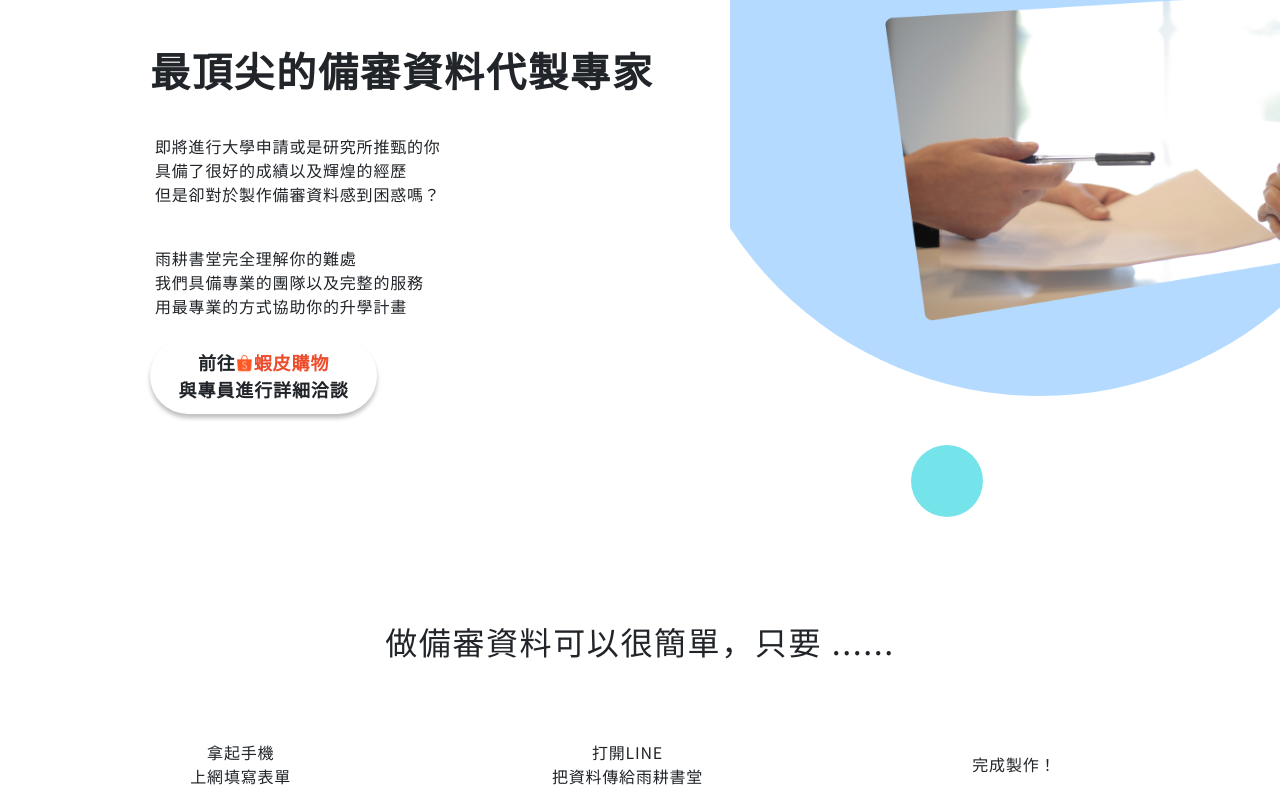
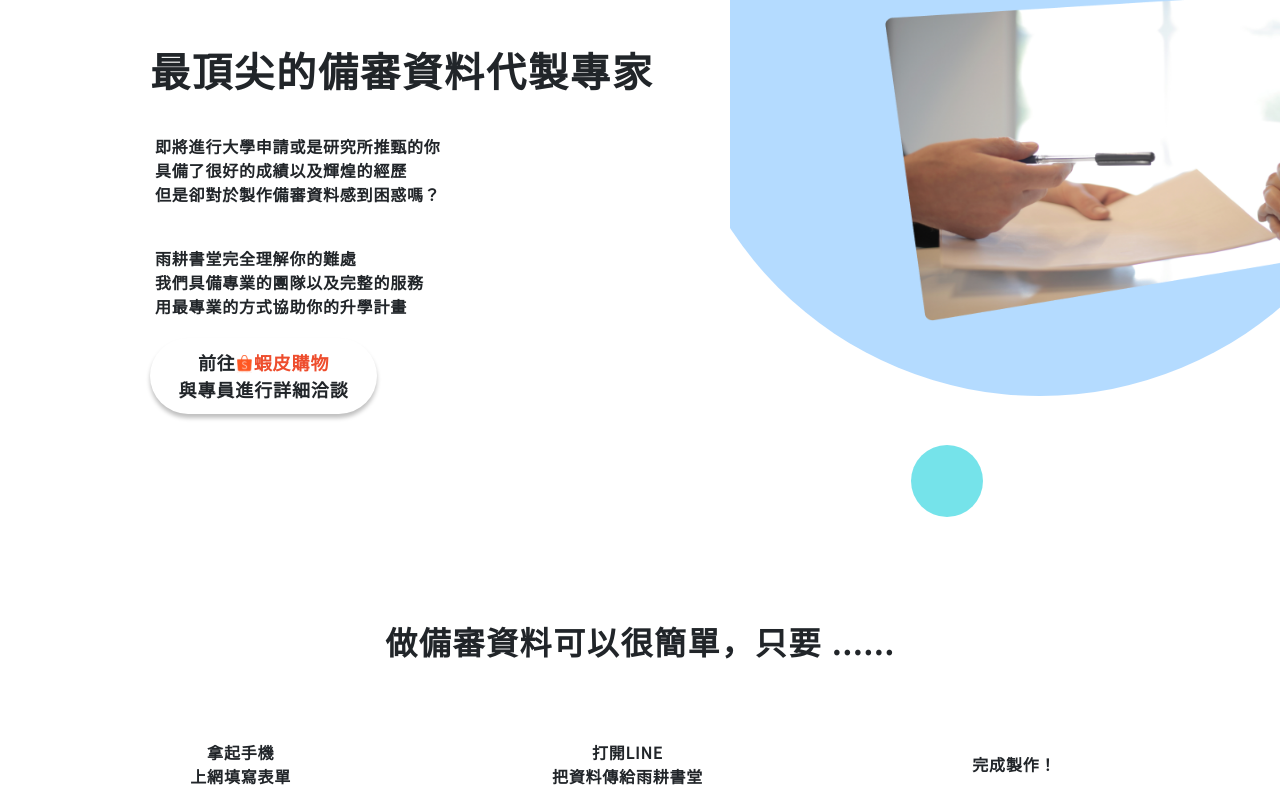
Before and after one commit to yogingliu/yoginglu.github.io, a Nuxt app: page / in a window 1280 px wide. Shown: the part 234-1040 px from the top of the page. Built offline with nearby package versions, Linux system fonts and the light colour scheme.

Commit message:
update some base style

```diff
--- a/components/TipDemoBlock.vue
+++ b/components/TipDemoBlock.vue
@@ -84,6 +84,7 @@ export default {
 
     .text-move-for-phone-shadow {
         padding-right: 25px;
+        margin-bottom: 0;
     }
 
     .tip-arrow-block {
--- a/layouts/default.vue
+++ b/layouts/default.vue
@@ -58,6 +58,7 @@ html {
     sans-serif;
 
   letter-spacing: 0.05em;
+  font-weight: bold;
 }
 
 .button--green {
@@ -102,4 +103,9 @@ a:hover {
 .text-color-shopp {
   color: #ee4d2d;
 }
+
+h1, h2, h3 {
+  margin: 0;
+  font-weight: bold;
+}
 </style>
```
